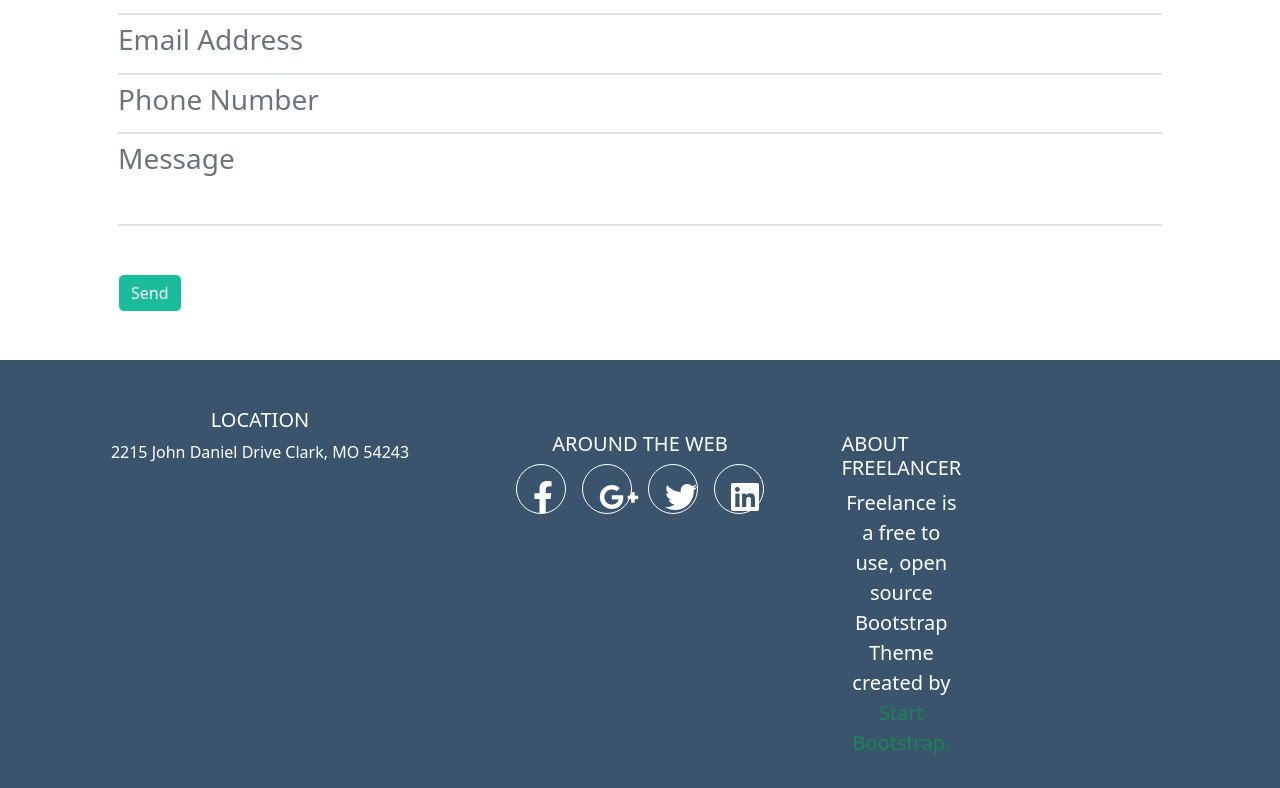
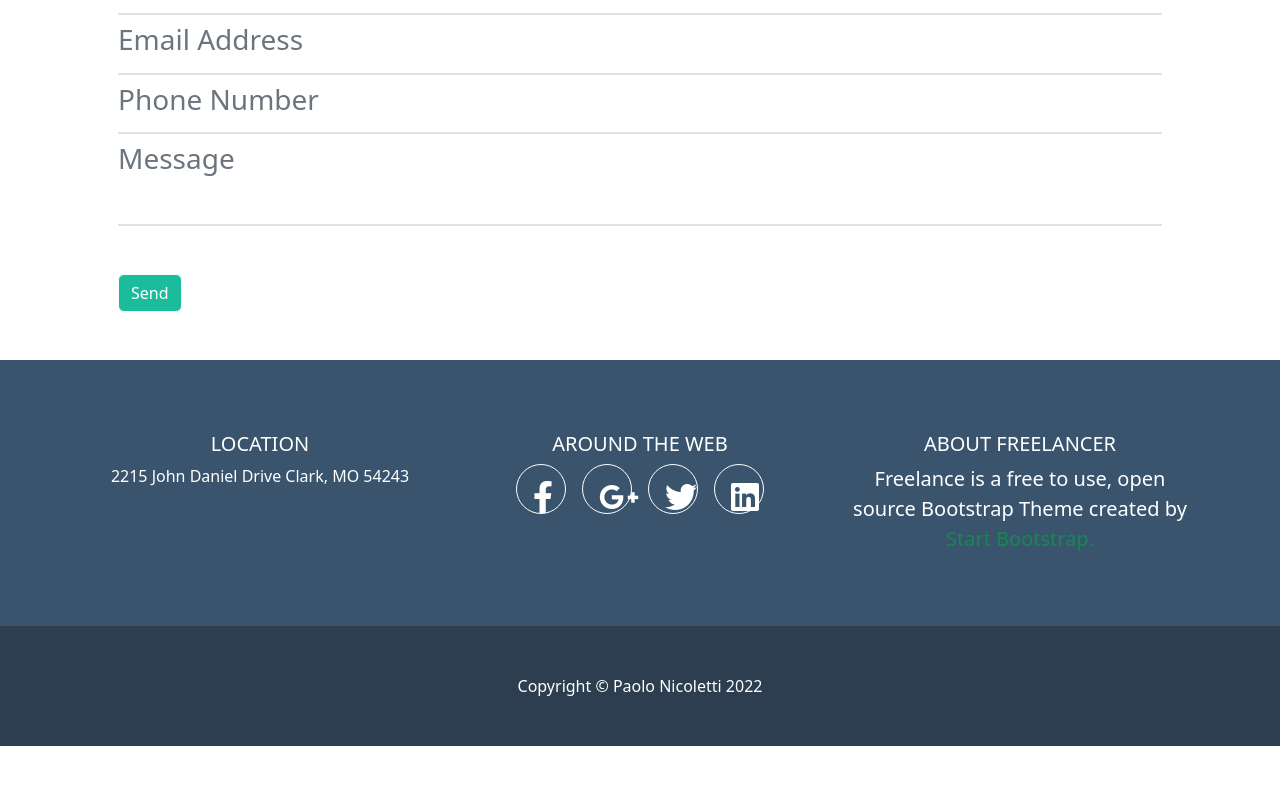
Before and after one commit to Paolo-dev-it/html-css-bootstrap-freelancer, a plain HTML site: page index.html in a window 1280 px wide. Shown: the part 1832-2620 px from the top of the page. After the commit the page ends 2578 px from the top, so only its background shows below. Drawn offline with nearby package versions, Linux system fonts and the light colour scheme.

Commit message:
Fixed problem location section

```diff
--- a/assets/css/style.css
+++ b/assets/css/style.css
@@ -46,3 +46,7 @@
   width: 50px;
   height: 50px;
 }
+
+.footer {
+  background-color: #2c3e50;
+}
--- a/index.html
+++ b/index.html
@@ -170,7 +170,7 @@
         <div class="container  justify-content-center d-flex py-5">
             <div class="row">
                 <div class="col-12 col-md-4 col-lg-4 ">
-                    <h3 class="d-flex text-uppercase justify-content-center fs-5">location</h3>
+                    <h3 class="d-flex text-uppercase justify-content-center fs-5 mt-4">location</h3>
                     <p class="mb-4 d-flex justify-content-center">2215 John Daniel Drive Clark, MO 54243</p>
                 </div>
                 <div class="col-12 col-md-4 col-lg-4 ">
@@ -183,11 +183,9 @@
                     </div>
 
                 </div>
-                <div class="col-12 col-md-4 col-lg-4">
-                    <div class="col-12 col-md-4 col-lg-4 ">
+                <div class="col-12 col-md-4 col-lg-4 ">
                         <h3 class="d-flex text-uppercase justify-content-center fs-5 mt-4">about freelancer</h3>
                         <p class="mb-4 fs-5 justify-content-center text-center">Freelance is a free to use, open source Bootstrap Theme created by <span class="text-success">Start Bootstrap.</span> </p>
-                    </div>
                 </div>
             </div>
 
@@ -196,6 +194,12 @@
 
     </section>
 
+    <section class="footer">
+        <div class="container text-white d-flex justify-content-center">
+            <p class="mt-5 mb-5">Copyright <span>&#169;</span> Paolo Nicoletti 2022 </p>
+        </div>
+    </section>
+
     <script src="https://cdn.jsdelivr.net/npm/bootstrap@5.2.2/dist/js/bootstrap.bundle.min.js"></script>
   </body>
 </html>
```
